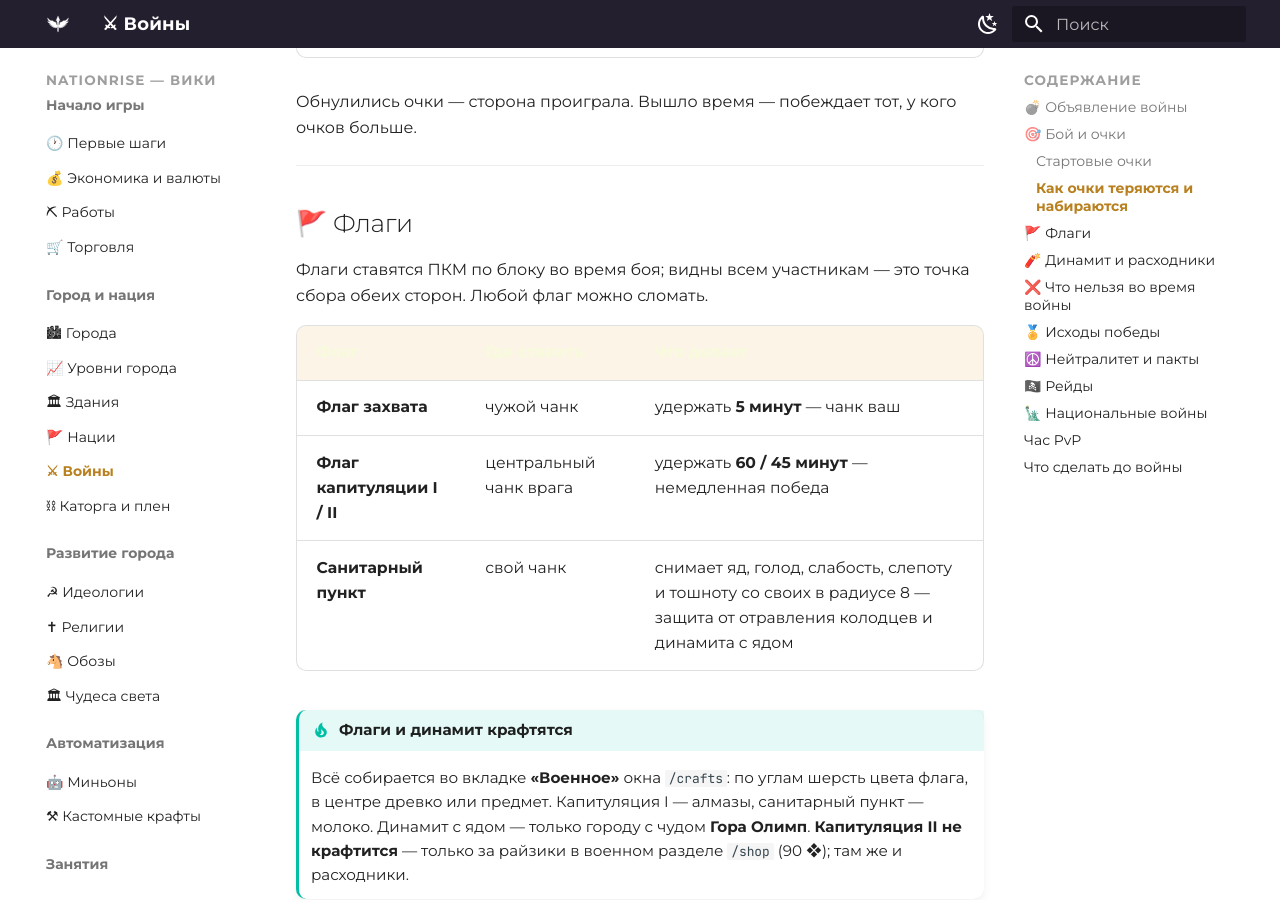
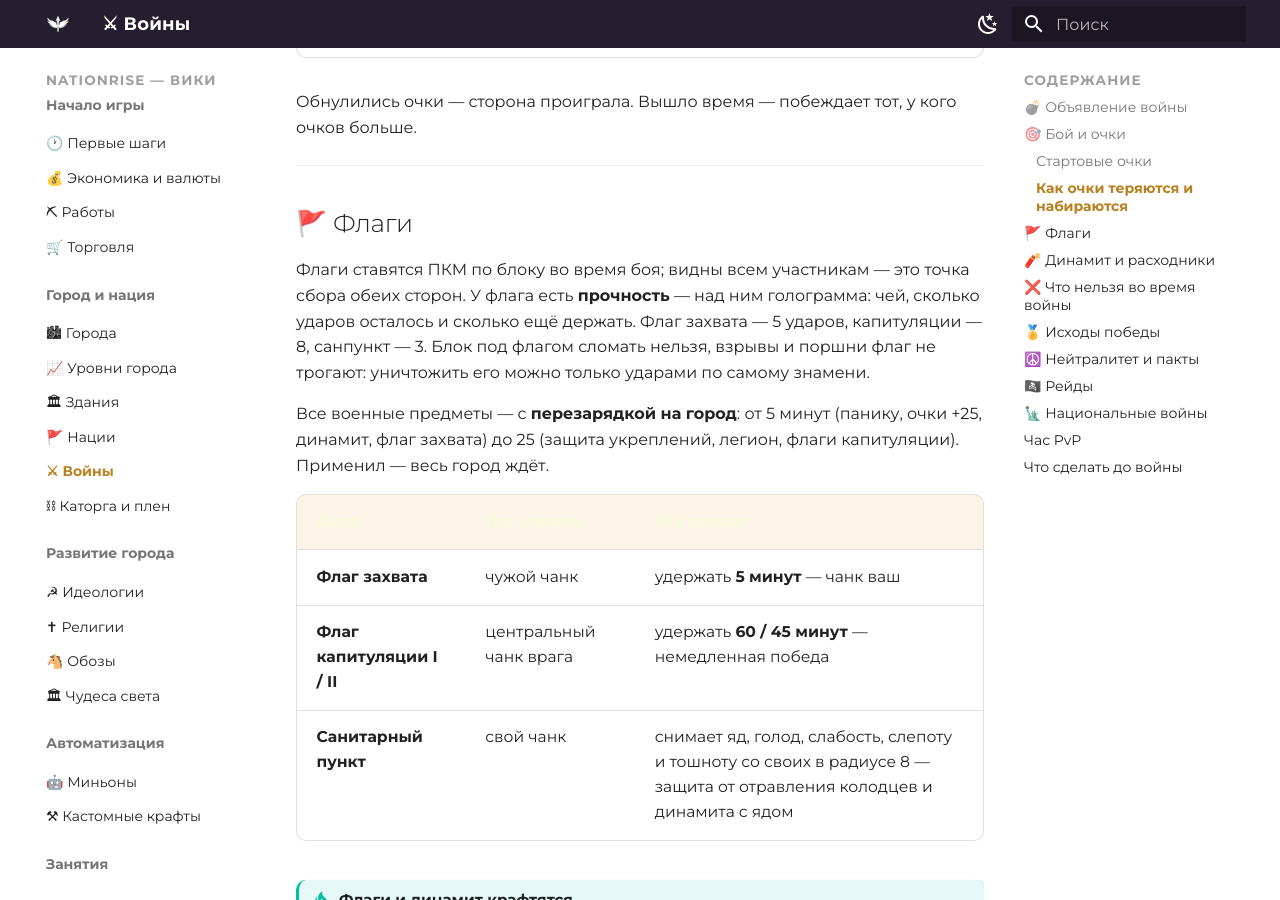
Before and after one commit to zixSSSed/NationRise-Wiki-RU, an MkDocs documentation site: the page built from docs/war.md, in a window 1280 px wide and 900 px high, scrolled down 2654 px. Built offline with MkDocs 1.6.1 and Material for MkDocs 9.7.7, drawn with Linux system fonts in a browser that asks for light colours.

Commit message:
Война: прочность флагов, кд предметов; Лазарет великий; Инкубатор убран
Co-Authored-By: Claude Opus 5 <noreply@anthropic.com>

```diff
--- a/docs/war.md
+++ b/docs/war.md
@@ -76,7 +76,12 @@
 ## 🚩 Флаги
 
 Флаги ставятся ПКМ по блоку во время боя; видны всем участникам — это точка сбора обеих
-сторон. Любой флаг можно сломать.
+сторон. У флага есть **прочность** — над ним голограмма: чей, сколько ударов осталось и сколько
+ещё держать. Флаг захвата — 5 ударов, капитуляции — 8, санпункт — 3. Блок под флагом сломать
+нельзя, взрывы и поршни флаг не трогают: уничтожить его можно только ударами по самому знамени.
+
+Все военные предметы — с **перезарядкой на город**: от 5 минут (панику, очки +25, динамит,
+флаг захвата) до 25 (защита укреплений, легион, флаги капитуляции). Применил — весь город ждёт.
 
 | Флаг | Где ставить | Что делает |
 |---|---|---|
```
Also changed, not shown: docs/wonders.md (+1 -2 lines).
